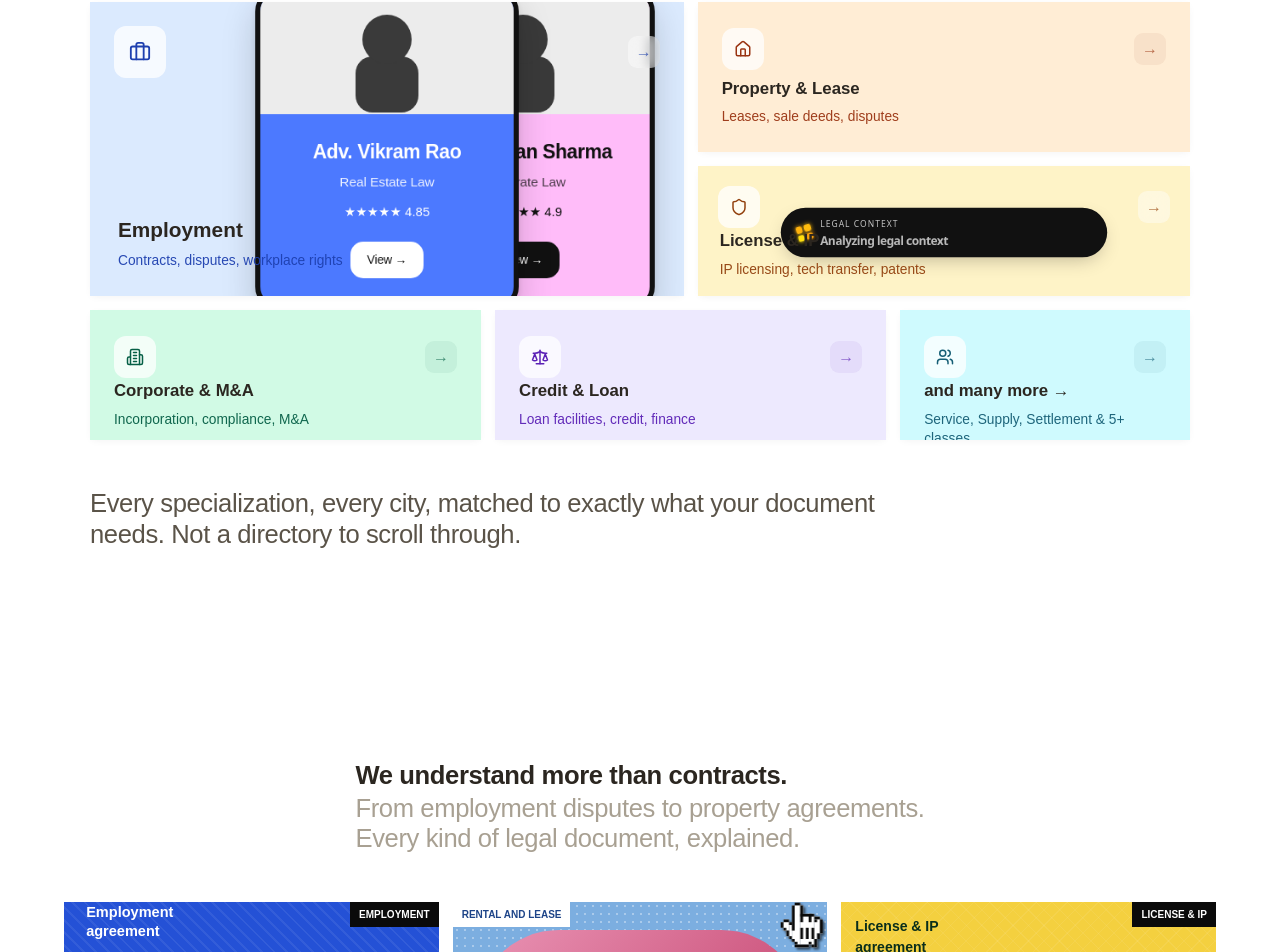
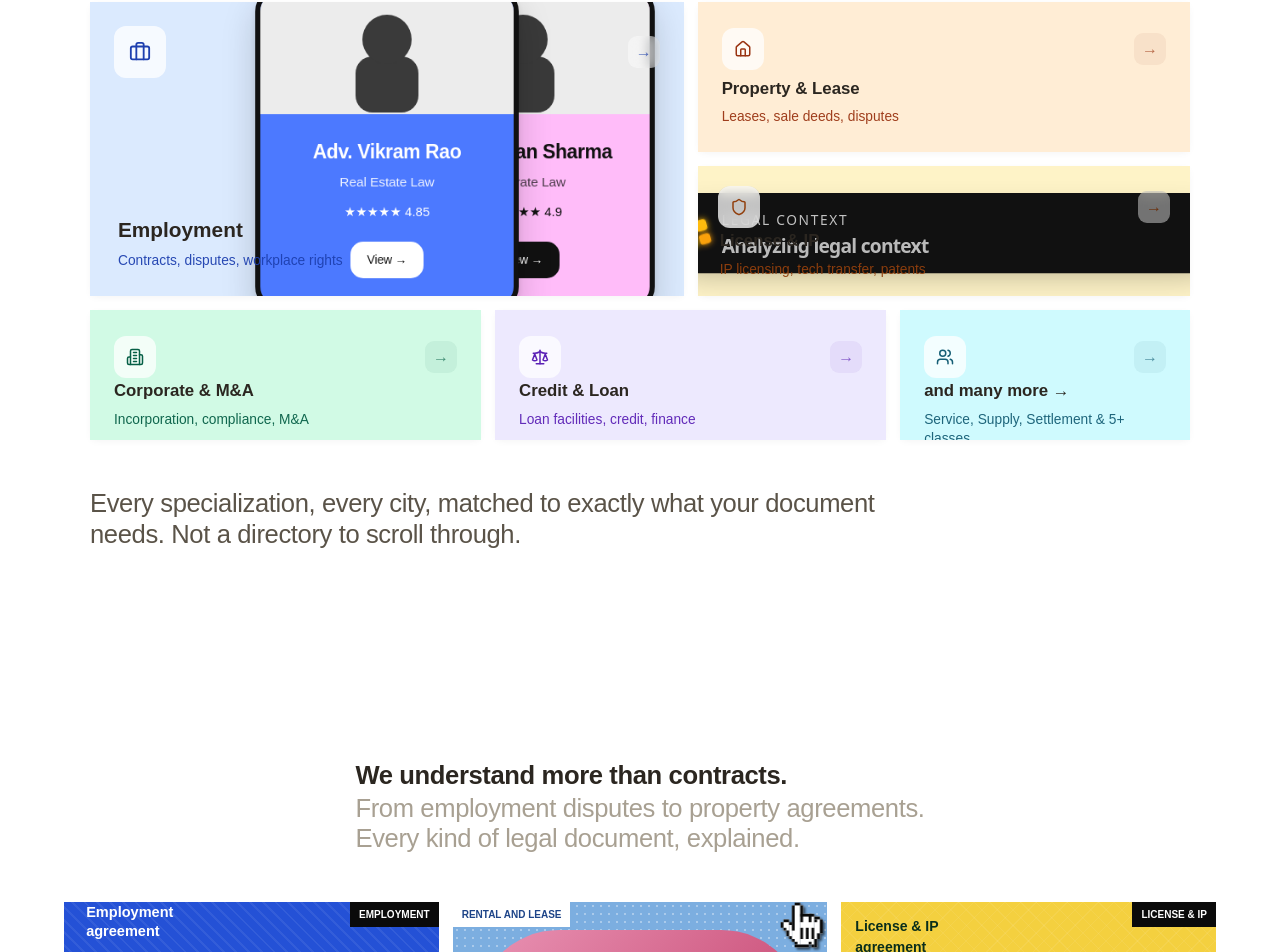
Before and after one commit to sharatchetia/NyaySetu-Website, a React (Vite) app: page / in a window 1280 px wide. Shown: the part 1019-1971 px from the top of the page. Built offline with nearby package versions, Linux system fonts and the light colour scheme; a web font is replaced by a local one.

Commit message:
Zoom in License & IP AI loading bar animation to fill most of the bento card

```diff
--- a/src/app/components/TestDiff1LoadingBar.tsx
+++ b/src/app/components/TestDiff1LoadingBar.tsx
@@ -193,13 +193,13 @@ export default function TestDiff1LoadingBar() {
             animation-timing-function: cubic-bezier(0.23, 1, 0.32, 1);
           }
           20% {
-            width: 480px;
+            width: 520px;
             padding-left: 24px;
             padding-right: 24px;
             animation-timing-function: linear;
           }
           95% {
-            width: 480px;
+            width: 520px;
             padding-left: 24px;
             padding-right: 24px;
             animation-timing-function: cubic-bezier(0.23, 1, 0.32, 1);
@@ -226,14 +226,14 @@ export default function TestDiff1LoadingBar() {
 
       <div
         style={{
-          transform: "scale(0.68)",
+          transform: "scale(1.1)",
           transformOrigin: "center center",
         }}
       >
         <div
           ref={loadingBarRef}
           style={{
-            width: 480,
+            width: 520,
             background: "#111",
             borderRadius: 9999,
             padding: "14px 24px",
```
